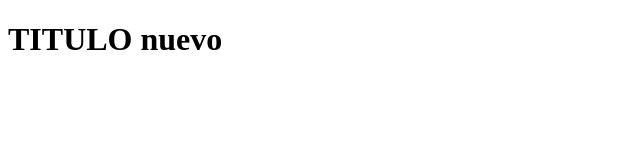
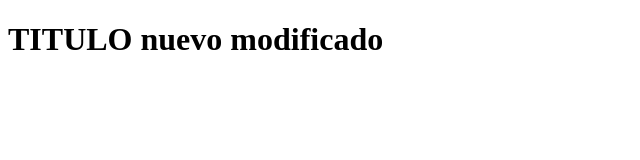
Before and after one commit to pierrereyes/hellogit, a plain HTML site: page index.html in a window 1280 px wide. Shown: the whole page, without its empty margins (0-640 px from the left). Drawn offline with Linux system fonts and the light colour scheme.

Commit message:
se modifico index nuevamente

```diff
--- a/index.html
+++ b/index.html
@@ -7,6 +7,6 @@
     <title>Demo Git</title>
 </head>
 <body>
-<H1>TITULO nuevo</H1>
+<H1>TITULO nuevo modificado</H1>
 </body>
 </html>
```
